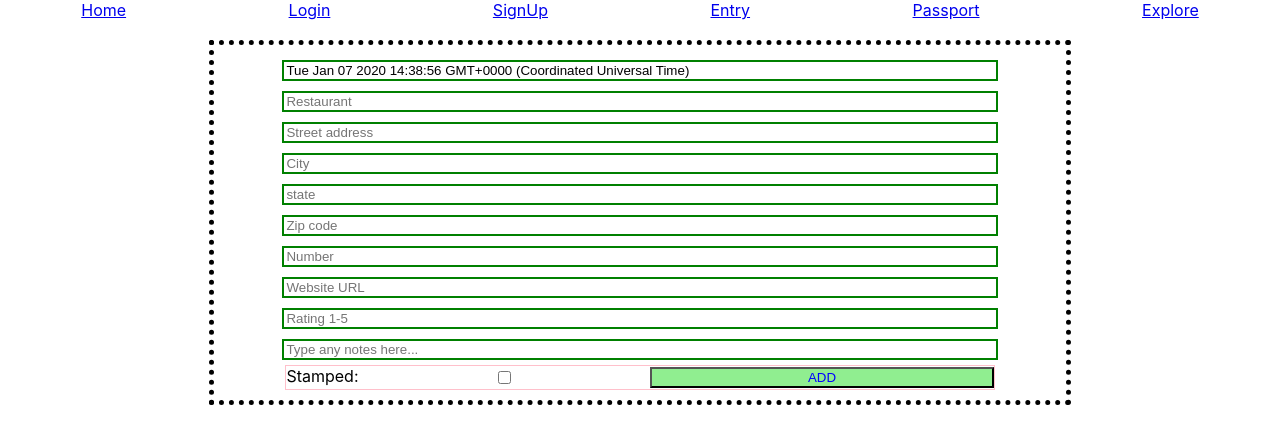
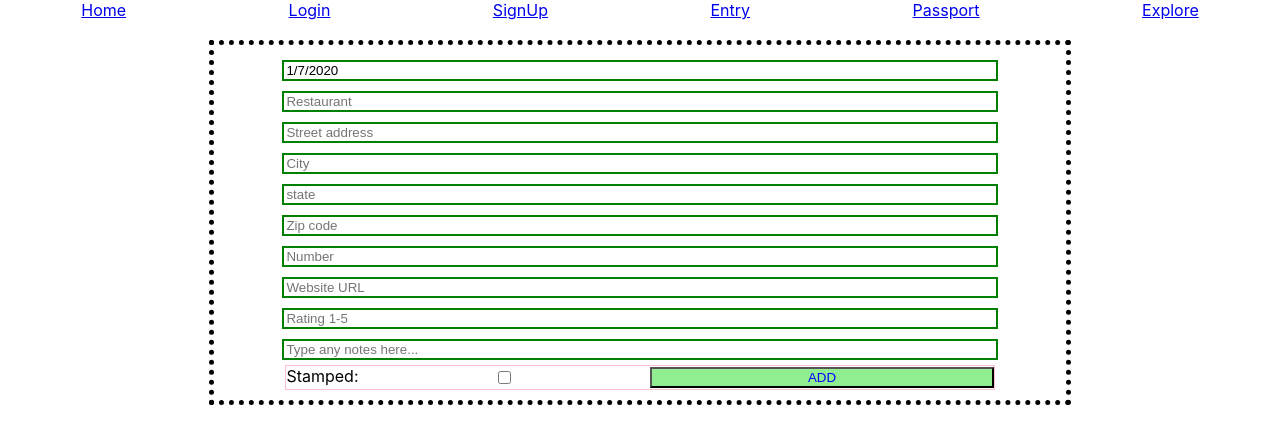
Before and after one commit to viewgo/Frontend-RestaurantPassport3, a React (Create React App) app in the folder restaurant-passport/: page /passport-form in a window 1280 px wide. Shown: the top 444 px of the page. Built offline with nearby package versions, Linux system fonts and the light colour scheme.

Commit message:
changed date on adding new restaurant

```diff
--- a/restaurant-passport/src/components/PassportForm.jsx
+++ b/restaurant-passport/src/components/PassportForm.jsx
@@ -6,6 +6,13 @@ import axiosWithAuth from "../utils/index";
 
 function PassportForm({ values, errors, touched, isSubmitting }) {
   console.log("values", values);
+
+  var dateObj = new Date();
+  var month = dateObj.getUTCMonth() + 1;
+  var day = dateObj.getUTCDate();
+  var year = dateObj.getUTCFullYear();
+  const newDate = `${month}/${day}/${year}`;
+
   return (
     // <div className="entry-form">
     <Form>
@@ -18,7 +25,7 @@ function PassportForm({ values, errors, touched, isSubmitting }) {
         name="date"
         placeholder="Date"
         type="text"
-        value={values.date || Date()}
+        value={values.date || newDate}
       />
       {/* </label> */}
       {/* <label name="name" className="entry-label-name"> */}{" "}
```
